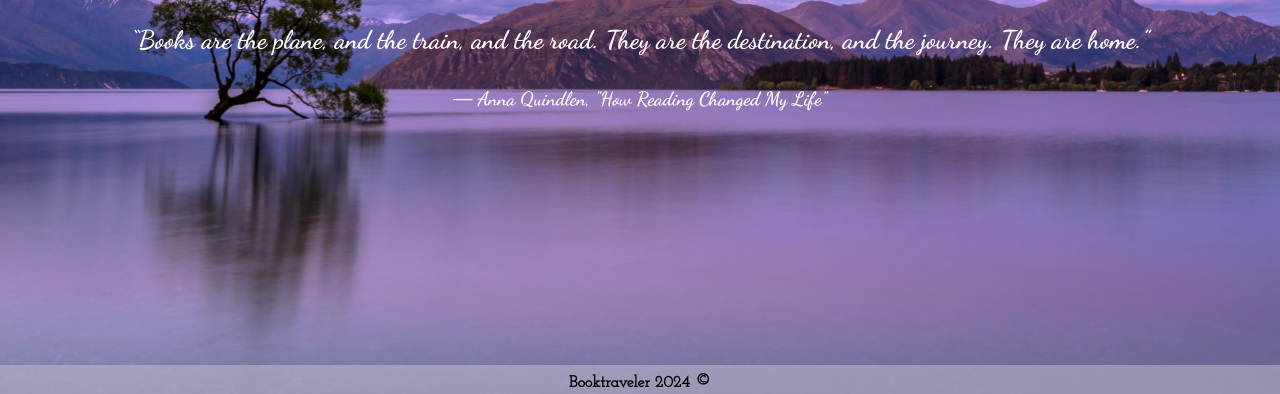
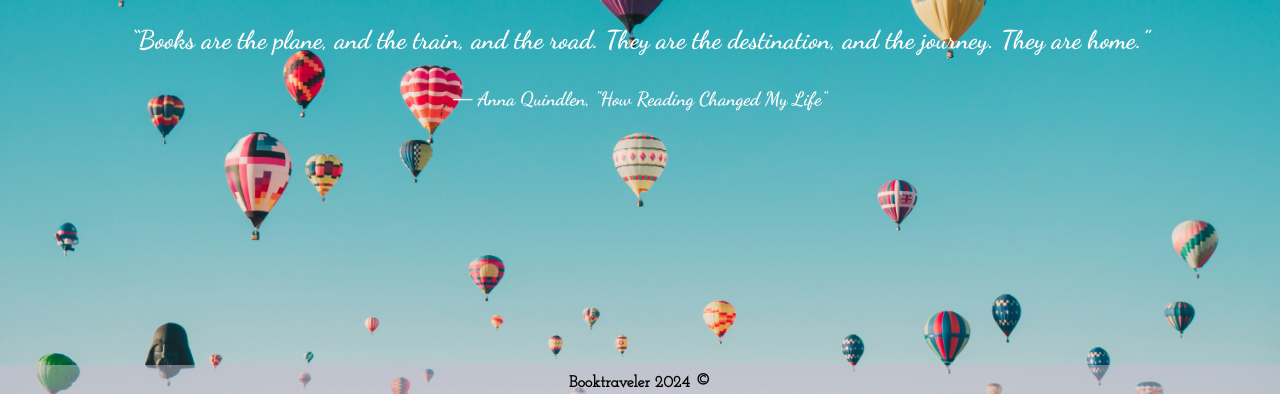
Before and after one commit to LuizaLuiza25/project, a plain HTML site: page index.html in a window 1280 px wide. Shown: the part 406-800 px from the top of the page. Drawn offline with Linux system fonts and the light colour scheme.

Commit message:
Update styleheet.css

```diff
--- a/styleheet.css
+++ b/styleheet.css
@@ -8,7 +8,7 @@
 body {
     height: 100vh;
     background-color: rgb(238, 130, 238);
-background-image: url(./images/ken-cheung-KonWFWUaAuk-unsplash.jpg);
+background-image: url(./images/ian-dooley-DuBNA1QMpPA-unsplash.jpg);
     /*
     background-image: url(./images/eberhard-grossgasteiger-y2azHvupCVo-unsplash.jpg); */
     background-size: cover;
```
